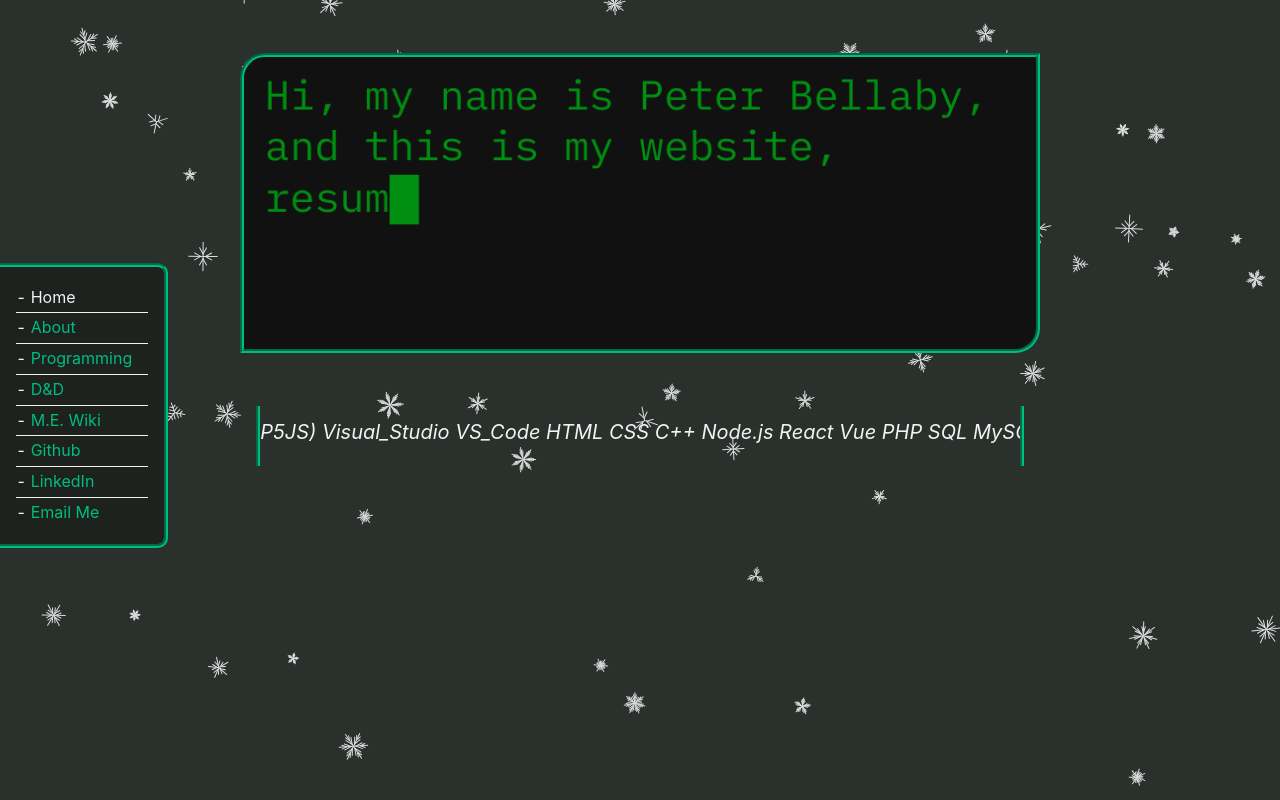
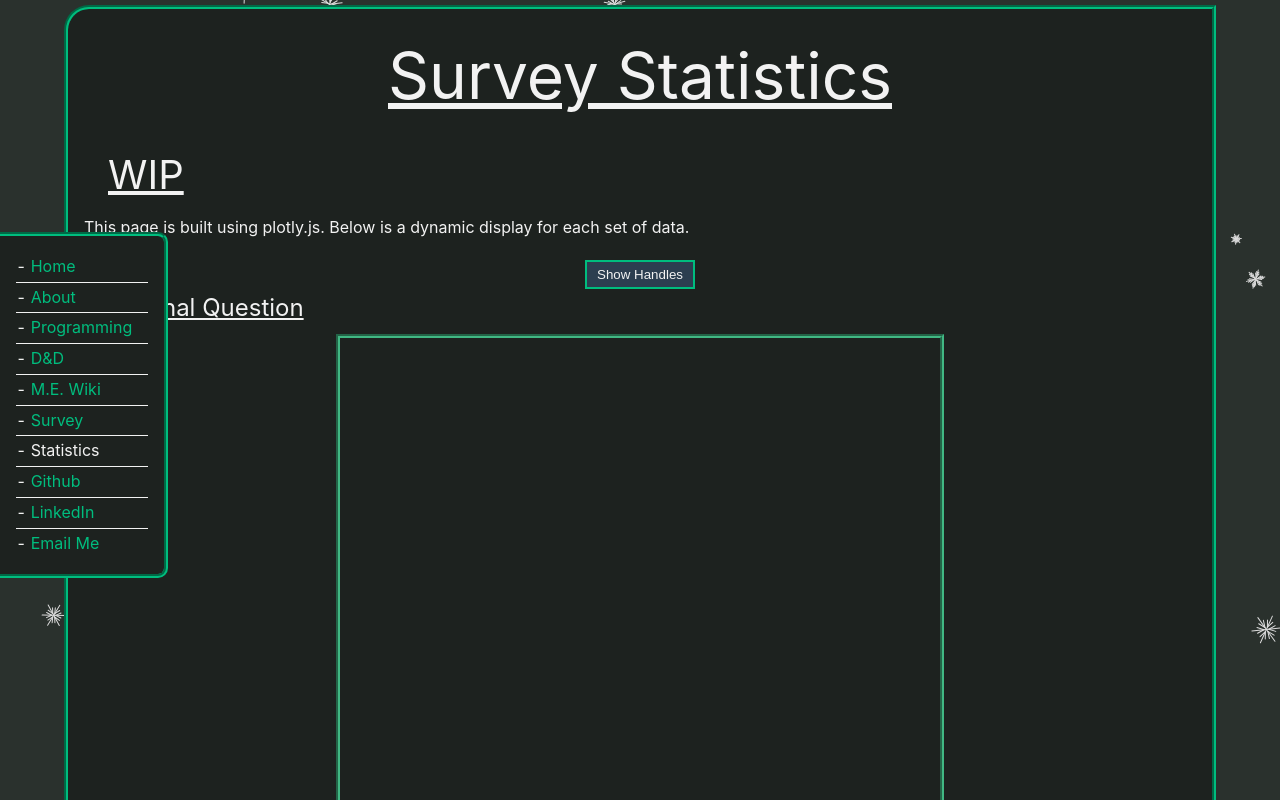
Before and after one commit to Tamillis/Personal_Site_2, a Vue app in the folder personal_site/: page /statistics in a window 1280 px wide. Before the commit this address led to /. Shown: the top 800 px of the page. Built offline with nearby package versions, Linux system fonts and the light colour scheme.

Commit message:
Added base survey and stats pages

```diff
--- a/personal_site/src/App.vue
+++ b/personal_site/src/App.vue
@@ -34,6 +34,7 @@ const sketch = s => {
   <div id="background-canvas" class="z-1 no-border"></div>
   <Sidebar />
   <RouterView />
+  <!-- Footer worth putting back in? -->
 </template>
 
 <style scoped>
--- a/personal_site/src/assets/base.css
+++ b/personal_site/src/assets/base.css
@@ -1,54 +1,4 @@
-/* color palette from <https://github.com/vuejs/theme> */
-:root {
-  --vt-c-white: #ffffff;
-  --vt-c-white-soft: #f8f8f8;
-  --vt-c-white-mute: #f2f2f2;
-
-  --vt-c-black: #181818;
-  --vt-c-black-soft: #222222;
-  --vt-c-black-mute: #282828;
-
-  --vt-c-indigo: #2c3e50;
-
-  --vt-c-divider-light-1: rgba(60, 60, 60, 0.29);
-  --vt-c-divider-light-2: rgba(60, 60, 60, 0.12);
-  --vt-c-divider-dark-1: rgba(84, 84, 84, 0.65);
-  --vt-c-divider-dark-2: rgba(84, 84, 84, 0.48);
-
-  --vt-c-text-light-1: var(--vt-c-indigo);
-  --vt-c-text-light-2: rgba(60, 60, 60, 0.66);
-  --vt-c-text-dark-1: var(--vt-c-white);
-  --vt-c-text-dark-2: rgba(235, 235, 235, 0.64);
-}
-
-/* semantic color variables for this project */
-:root {
-  --color-background: var(--vt-c-white);
-  --color-background-soft: var(--vt-c-white-soft);
-  --color-background-mute: var(--vt-c-white-mute);
-
-  --color-border: var(--vt-c-divider-light-2);
-  --color-border-hover: var(--vt-c-divider-light-1);
-
-  --color-heading: var(--vt-c-text-light-1);
-  --color-text: var(--vt-c-text-light-1);
-
-  --section-gap: 160px;
-}
-
-@media (prefers-color-scheme: dark) {
-  :root {
-    --color-background: var(--vt-c-black);
-    --color-background-soft: var(--vt-c-black-soft);
-    --color-background-mute: var(--vt-c-black-mute);
-
-    --color-border: var(--vt-c-divider-dark-2);
-    --color-border-hover: var(--vt-c-divider-dark-1);
-
-    --color-heading: var(--vt-c-text-dark-1);
-    --color-text: var(--vt-c-text-dark-2);
-  }
-}
+/* color palette inspired from <https://github.com/vuejs/theme> */
 
 :root {
   /* Old colour scheme commented out for now */
@@ -56,7 +6,7 @@
   --color-highlight: hsla(160, 100%, 37%, 1);
   --text-color: #f2f2f2;
   /* --color: #008f11; */
-  --color: var(--vt-c-indigo);
+  --color: #2c3e50; /* vt-c-indigo */
   --background: #2a312d;
   --black: #111;
   --background-transparent: rgba(0,0,0,0.3);
@@ -71,6 +21,7 @@
   --subtitle-size: clamp(1.25rem, 3.5vw, 2.5rem);
   --subsubtitle-size: clamp(1rem, 2vw, 1.5rem);
   --para-size: clamp(1rem, 1.5vw, 1.25rem);
+  --gap: var(--para-size);
 }
 
 *,
@@ -83,9 +34,11 @@
   font-weight: normal;
 }
 
+/* Element styles, site-wide */
+
 body {
   min-height: 100vh;
-  background: var(--color-background);
+
   background-color: var(--background);
   color: var(--text-color);
 
@@ -134,3 +87,12 @@ table th {
   font-weight: bold;
   text-decoration: underline;
 }
+
+hr {
+  border: none;
+  border-bottom: var(--highlight) 4px groove;
+  margin-top: 1.5em;
+  margin-bottom: 1.5em;
+  margin-left: 1rem;
+  margin-right: 1rem;
+}
--- a/personal_site/src/assets/style.css
+++ b/personal_site/src/assets/style.css
@@ -10,8 +10,16 @@
   margin-left: 0px !important;
 }
 
+.ml-gap {
+  margin-left: var(--gap) !important;
+}
+
 .mb0 {
   margin-bottom: 0px !important;
+}
+
+.mt-gap {
+  margin-top: var(--gap);
 }
 
 .no-bg {
@@ -121,6 +129,8 @@
   display: block;
   border: solid 2px var(--highlight);
   cursor: pointer;
+
+  z-index: 10;
 }
 
 .btn:active {
@@ -149,15 +159,6 @@
     width: 1152px;
     margin: 5px auto;
   }
-}
-
-hr {
-  border: none;
-  border-bottom: var(--highlight) 4px groove;
-  margin-top: 1.5em;
-  margin-bottom: 1.5em;
-  margin-left: 1rem;
-  margin-right: 1rem;
 }
 
 .main-title {
@@ -301,53 +302,6 @@ hr {
   overflow: none;
 }
 
-/* Unique CSS for the Statistics page */
-.graph-container {
-  height: 70vh;
-  width: 80vw;
-  padding: 0px;
-  margin: 10px auto;
-
-  outline: #41b883 4px groove;
-}
-
-@media (min-width: 700px) {
-  .graph-container {
-    width: 600px;
-  }
-}
-
-#graph {
-  width: 100%;
-  height: 100%;
-}
-
-#handles-canvas {
-  width: 100%;
-  height: 100%;
-  margin: none !important;
-  padding: none !important;
-  border: blue 1px solid;
-}
-
-#handles-canvas>canvas {
-  width: 100%;
-  height: 100%;
-  margin: none !important;
-  padding: none !important;
-  border: red 1px solid;
-}
-
-#vue-app {
-  margin: 2rem 1rem;
-  padding: 0px 5px;
-}
-
-.vue-colors {
-  background-color: #34495E;
-  border: #41b883 groove 4px;
-}
-
 /* Unique CSS for the survey page */
 
 .q-label {
--- a/personal_site/src/components/Sidebar.vue
+++ b/personal_site/src/components/Sidebar.vue
@@ -17,6 +17,12 @@
                 </li>
                 <li class="nav-item">
                     <RouterLink to="/mewiki">M.E. Wiki</RouterLink>
+                </li>
+                <li class="nav-item">
+                    <RouterLink to="/survey">Survey</RouterLink>
+                </li>
+                <li class="nav-item">
+                    <RouterLink to="/statistics">Statistics</RouterLink>
                 </li>
                 <li class="nav-item"><a href="https://www.github.com/Tamillis" class="nav-item-a"
                         target="_blank">Github</a>
--- a/personal_site/src/router/index.js
+++ b/personal_site/src/router/index.js
@@ -37,6 +37,16 @@ const router = createRouter({
       name: 'mewiki-page',
       component: () => import('../views/WikiPageView.vue')
     },
+    {
+      path: '/statistics',
+      name: 'statistics',
+      component: () => import('../views/Statistics.vue')
+    },
+    {
+      path: '/survey',
+      name: 'survey',
+      component: () => import('../views/Survey.vue')
+    },
     //redirect all non-routes to the index
     { path: '/:pathMatch(.*)*',
       redirect: '/' }
--- /dev/null
+++ b/personal_site/src/views/Statistics.vue
@@ -0,0 +1,80 @@
+<template>
+    <section class="section bg-black-transparent-0p3">
+        <h1 class="main-title">Survey Statistics</h1>
+        <p class="subtitle">WIP</p>
+        <p id="descr" class="">This page is built using plotly.js. Below is a dynamic display for each set of data.</p>
+
+        <button @click="showGraph = !showGraph" class="btn mx-auto mt-gap">Show {{ showGraph ? "Handles" : "Graphs" }}</button>
+        <div id="graph-wrapper" v-if="showGraph">
+
+            <p class="subsubtitle">Original Question</p>
+
+            <div class="graph-container">
+                <div id="graph"></div>
+            </div>
+            <!-- TODO: create a proper selection interface -->
+            <button @click="nextGraph()" class="btn">Next</button>
+            <p id="expText">Explanation Text Here</p>
+        </div>
+        <div id="handle-canvas-wrapper" v-if="!showGraph">
+            <div class="subsubtitle">
+                <p>Handle Glyphs</p>
+            </div>
+            <div class="graph-container">
+                <div id="handles-canvas"></div>
+            </div>
+
+            <p>The handles of everyone in the database, drawn using P5JS using my very own pseudo-logographic elvish script. Hover over them to see
+                the original Handle.</p>
+        </div>
+
+    </section>
+</template>
+
+<script setup>
+let showGraph = true;
+
+// ONLOAD, fetch database data via simple php get script
+
+function nextGraph() {
+    alert("Go to next graph");
+}
+</script>
+
+<style scoped>
+.graph-container {
+    height: 70vh;
+    width: 80vw;
+    padding: 0px;
+    margin: 10px auto;
+
+    outline: #41b883 4px groove;
+}
+
+@media (min-width: 700px) {
+    .graph-container {
+        width: 600px;
+    }
+}
+
+#graph {
+    width: 100%;
+    height: 100%;
+}
+
+#handles-canvas {
+    width: 100%;
+    height: 100%;
+    margin: none !important;
+    padding: none !important;
+    border: blue 1px solid;
+}
+
+#handles-canvas>canvas {
+    width: 100%;
+    height: 100%;
+    margin: none !important;
+    padding: none !important;
+    border: red 1px solid;
+}
+</style>
--- /dev/null
+++ b/personal_site/src/views/Survey.vue
@@ -0,0 +1,29 @@
+<template>
+    <section class="section bg-black-transparent-0p3">
+        <h1 class="main-title">Survey</h1>
+        <h2 class="subtitle">WIP</h2>
+        <p>Respond to the survey and see everyone's responses <RouterLink to="/statistics">here!</RouterLink></p>
+    </section>
+</template>
+
+<script setup>
+import { RouterLink } from 'vue-router';
+
+// ON SUBMIT fetch php post script, push new data to database
+</script>
+
+<style scoped>
+a,
+a:link,
+a:visited {
+  text-decoration: none;
+  color: var(--text-color);
+  font-style: normal;
+  font-weight: bold;
+  overflow-wrap: break-word;
+}
+
+a:hover {
+  font-style: italic;
+}
+</style>
```
